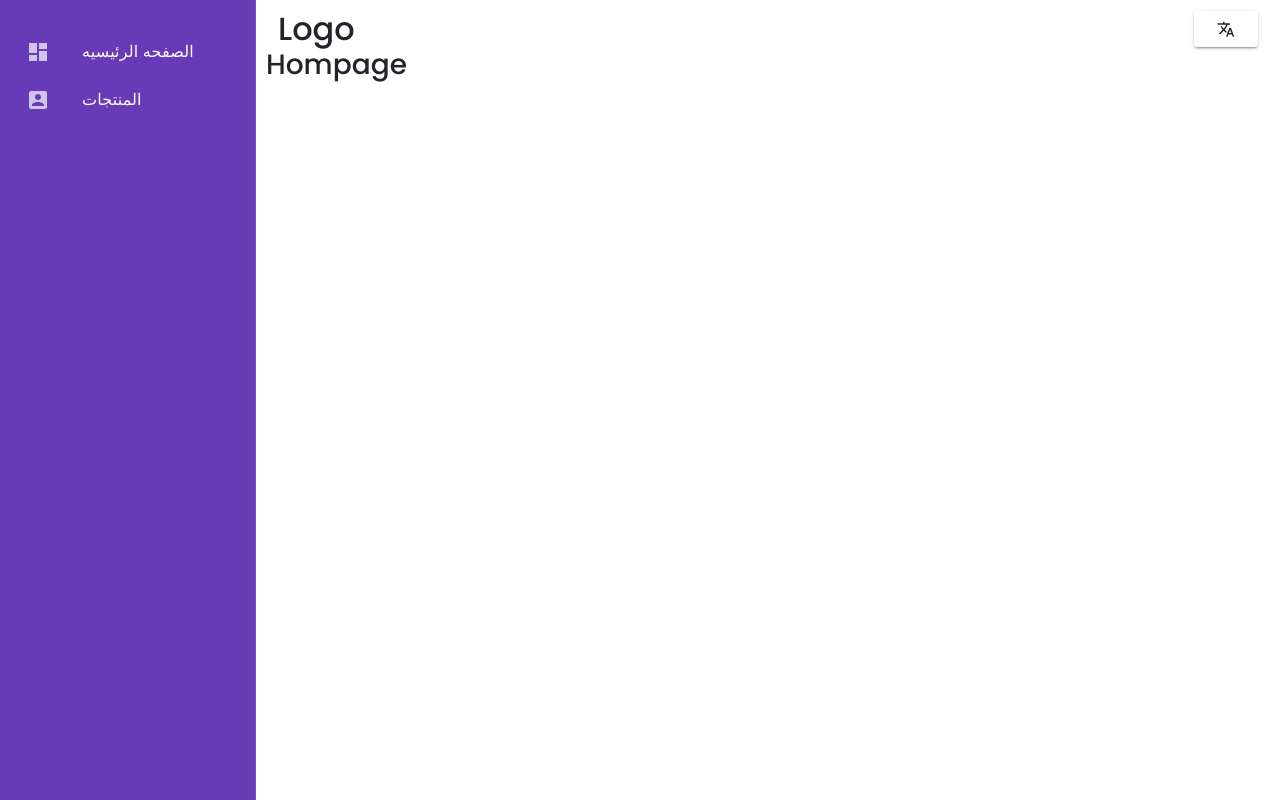
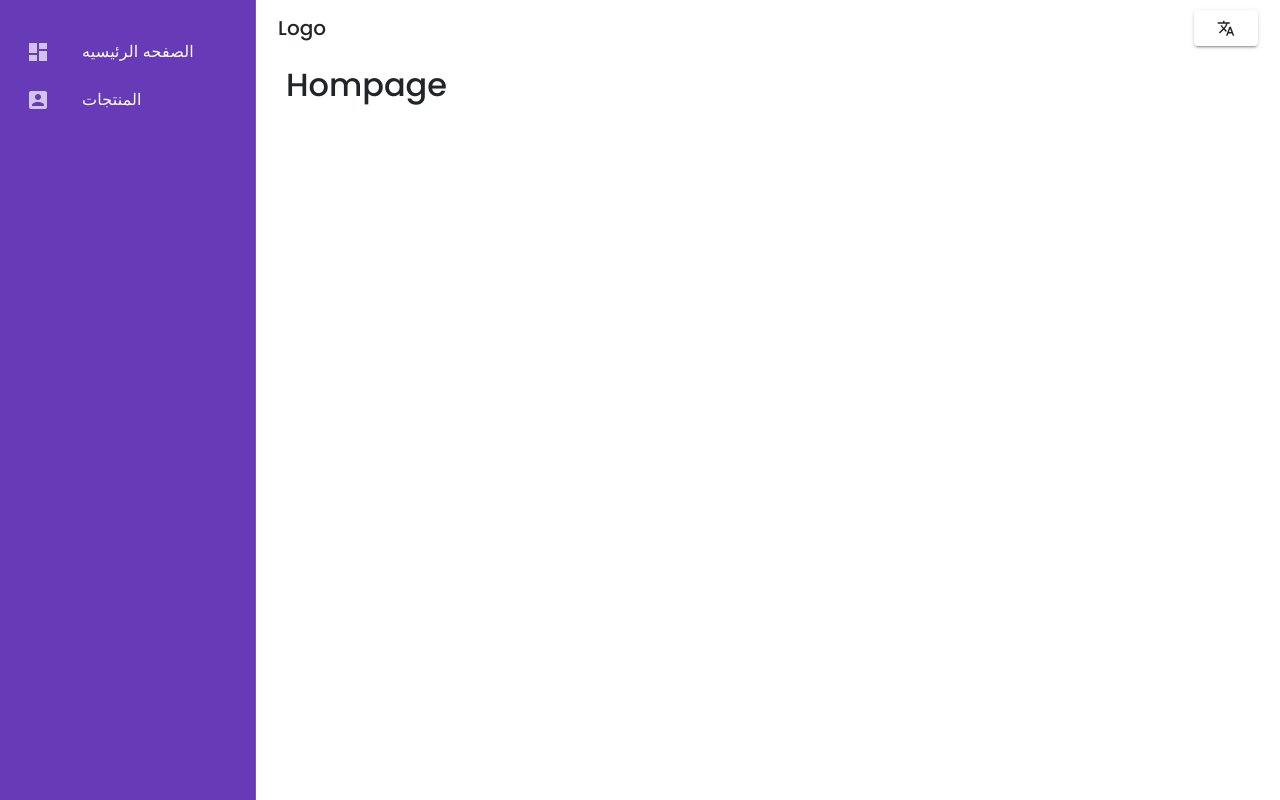
Before and after one commit to fatmasamir/Task, a Vue app: page / in a window 1280 px wide. Built offline with nearby package versions, Linux system fonts and the light colour scheme; a web font is replaced by a local one; what vue-sweetalert2 would draw is missing.

Commit message:
add update3

```diff
--- a/src/components/Layout/Navbar/index.vue
+++ b/src/components/Layout/Navbar/index.vue
@@ -1,6 +1,6 @@
 <template>
   <div class="Navbar d-flex w-100 justify-space-between align-center px-3">
-    <h1 class="m-0 p-0">Logo</h1>
+    <h5 class="m-0 p-0">Logo</h5>
     <langButton class="text-end" />
   </div>
 </template>
--- a/src/views/Homepage/Main.vue
+++ b/src/views/Homepage/Main.vue
@@ -1,3 +1,3 @@
 <template>
-  <h3>Hompage</h3>
+  <h1 class="mt-5 px-5">Hompage</h1>
 </template>
```
